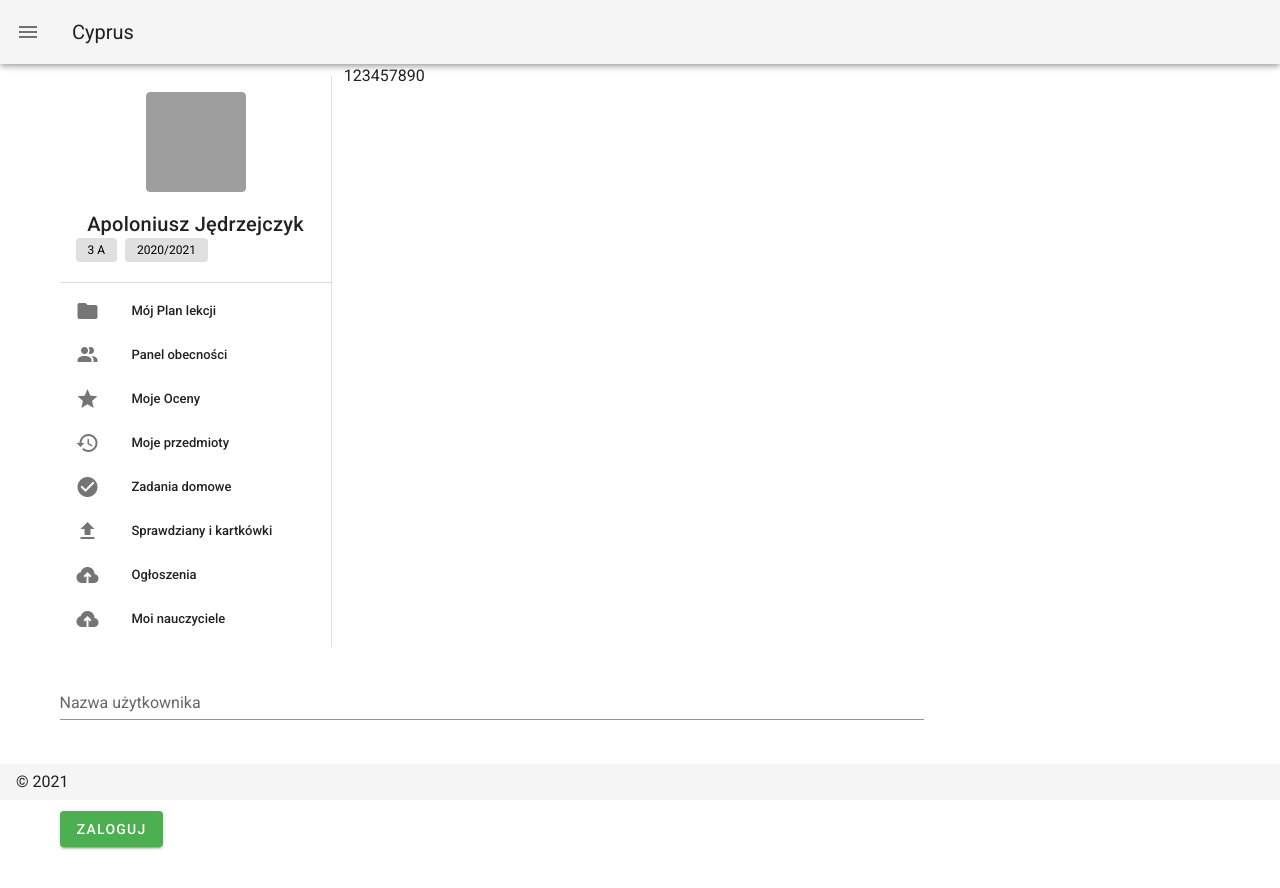
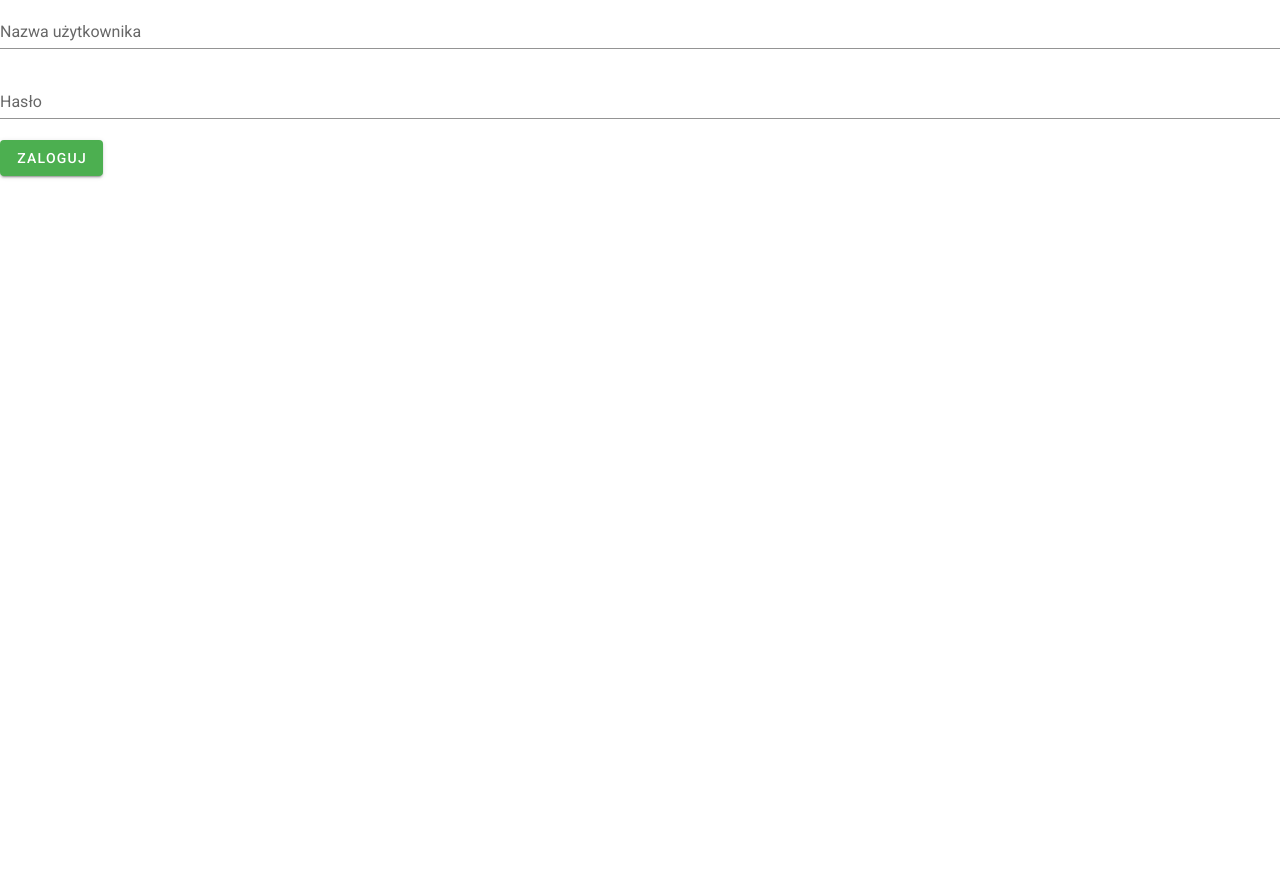
Before and after one commit to szjakub/dokumentacja, a Nuxt app in the folder frontend/app/: page /login in a window 1280 px wide. Shown: the top 888 px of the page. After the commit the page ends 800 px from the top, so only its background shows below. Built offline with nearby package versions, Linux system fonts and the light colour scheme; grey boxes are pictures that could not be loaded.

Commit message:
update logn page

```diff
--- a/frontend/app/layouts/default.vue
+++ b/frontend/app/layouts/default.vue
@@ -13,7 +13,6 @@
               <panel-navigation></panel-navigation>
             </v-col>
           </transition>
-          {{ gettersIP }}
           <transition name="slide-x-transition">
             <v-col
               v-show="(drawer && !columnRouter) || (!drawer && columnRouter)"
--- /dev/null
+++ b/frontend/app/layouts/login.vue
@@ -0,0 +1,17 @@
+<template>
+  <v-app dark>
+    <nuxt />
+  </v-app>
+</template>
+
+<script>
+export default {
+  layout: 'login',
+  props: {},
+  data() {
+    return {}
+  },
+}
+</script>
+
+<style scoped></style>
--- a/frontend/app/pages/login/index.vue
+++ b/frontend/app/pages/login/index.vue
@@ -24,6 +24,7 @@
 
 <script>
 export default {
+  layout: 'login',
   data() {
     return {
       login: {
```
